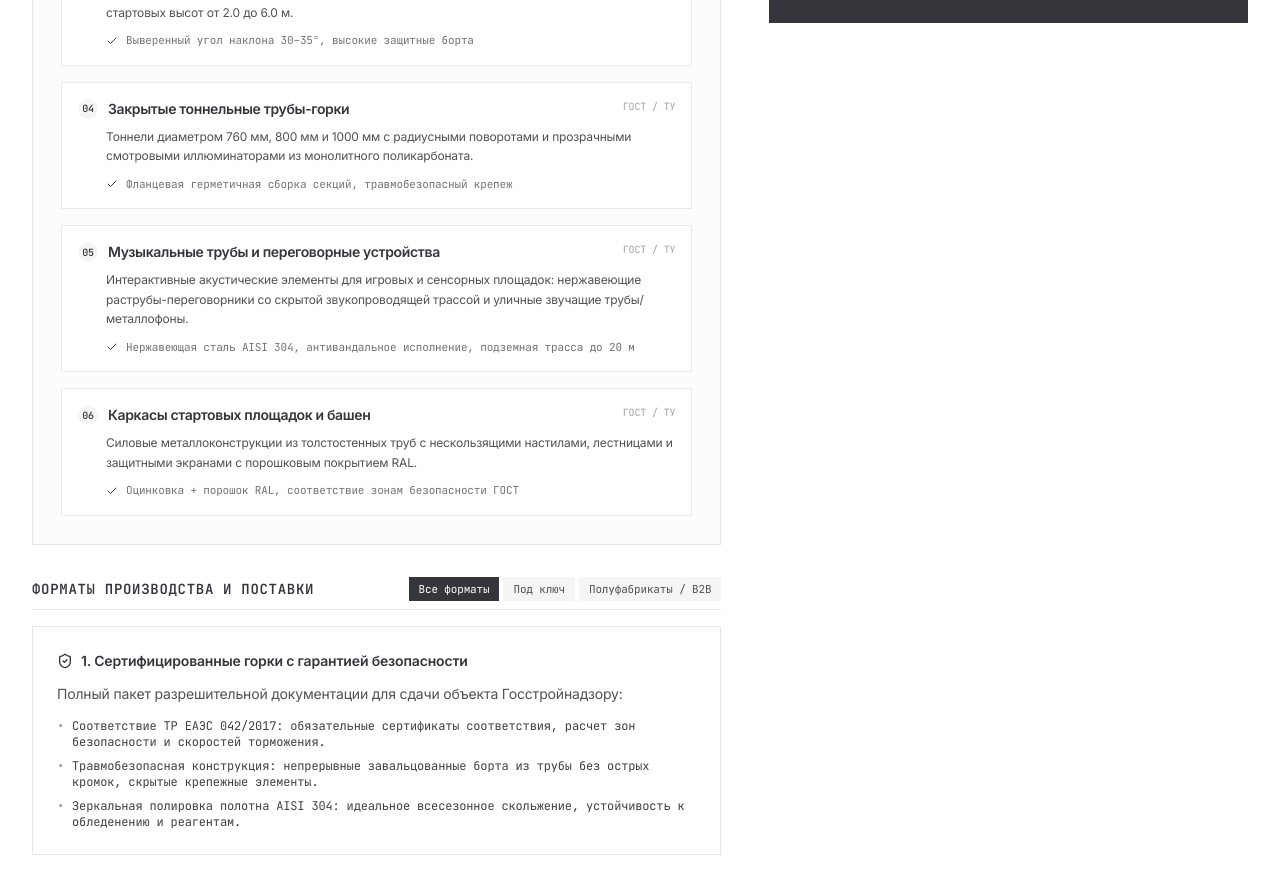
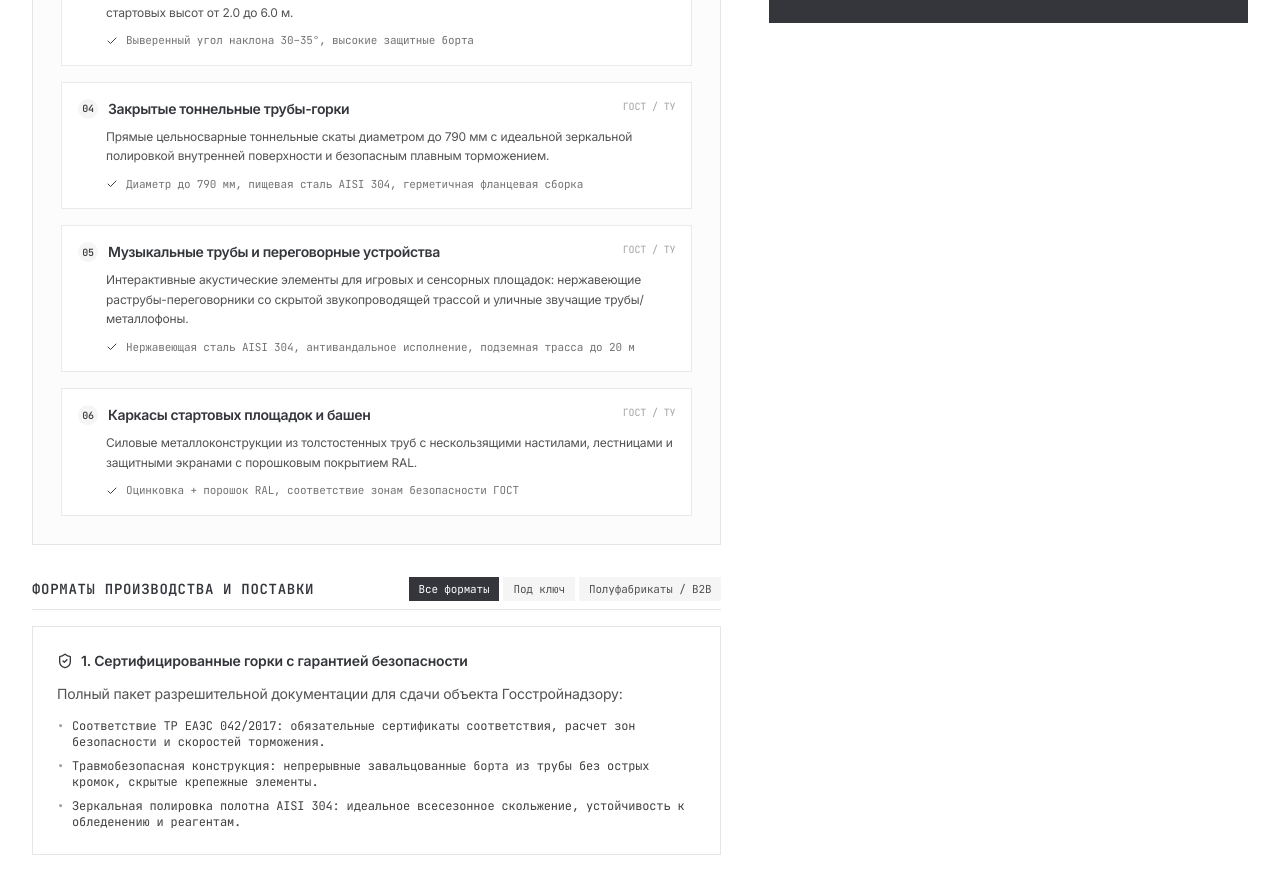
Before and after one commit to rude-y-knot/sdmaf, a React (Vite) app: page /catalog in a window 1280 px wide. Shown: the part 1060-1929 px from the top of the page. Built offline with nearby package versions, Linux system fonts and the light colour scheme.

Commit message:
feat(catalog): update specifications for tunnel slides
Refine product description and technical specifications for closed tunnel slides to highlight material quality and manufacturing process improvements.

```diff
--- a/src/pages/CatalogPage.tsx
+++ b/src/pages/CatalogPage.tsx
@@ -401,8 +401,8 @@ const PRODUCT_SECTIONS: Record<ProductSectionId, ProductSectionData> = {
       },
       {
         title: 'Закрытые тоннельные трубы-горки',
-        description: 'Тоннели диаметром 760 мм, 800 мм и 1000 мм с радиусными поворотами и прозрачными смотровыми иллюминаторами из монолитного поликарбоната.',
-        specs: 'Фланцевая герметичная сборка секций, травмобезопасный крепеж'
+        description: 'Прямые цельносварные тоннельные скаты диаметром до 790 мм с идеальной зеркальной полировкой внутренней поверхности и безопасным плавным торможением.',
+        specs: 'Диаметр до 790 мм, пищевая сталь AISI 304, герметичная фланцевая сборка'
       },
       {
         title: 'Музыкальные трубы и переговорные устройства',
```
